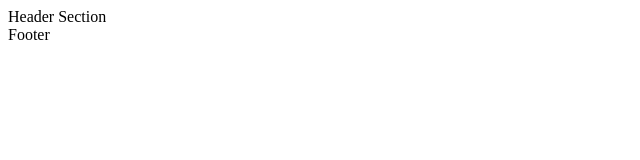
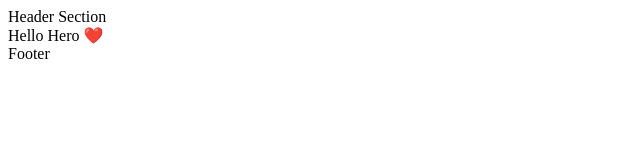
Before and after one commit to yusufroqib/cohorts-four, a React (Vite) app: page / in a window 1280 px wide. Shown: the top 160 px of the page, without its empty margins (0-640 px from the left). Built offline with nearby package versions, Linux system fonts and the light colour scheme.

Commit message:
update-hero

```diff
--- a/src/App.jsx
+++ b/src/App.jsx
@@ -1,5 +1,6 @@
 import Footer from "./components/Footer"
 import Header from "./components/Header"
+import Hero from "./components/Hero"
 
 
 function App() {
@@ -7,6 +8,7 @@
   return (
     <>
     <Header/>
+    <Hero />
     <Footer/>
 
     </>
--- a/src/components/Header.jsx
+++ b/src/components/Header.jsx
@@ -3,6 +3,7 @@
 const Header = () => {
   return (
     <div>Header Section</div>
+
   )
 }
 
--- /dev/null
+++ b/src/components/Hero.jsx
@@ -0,0 +1,9 @@
+import React from 'react'
+
+const Hero = () => {
+  return (
+    <div>Hello Hero ❤️</div>
+  )
+}
+
+export default Hero
```
